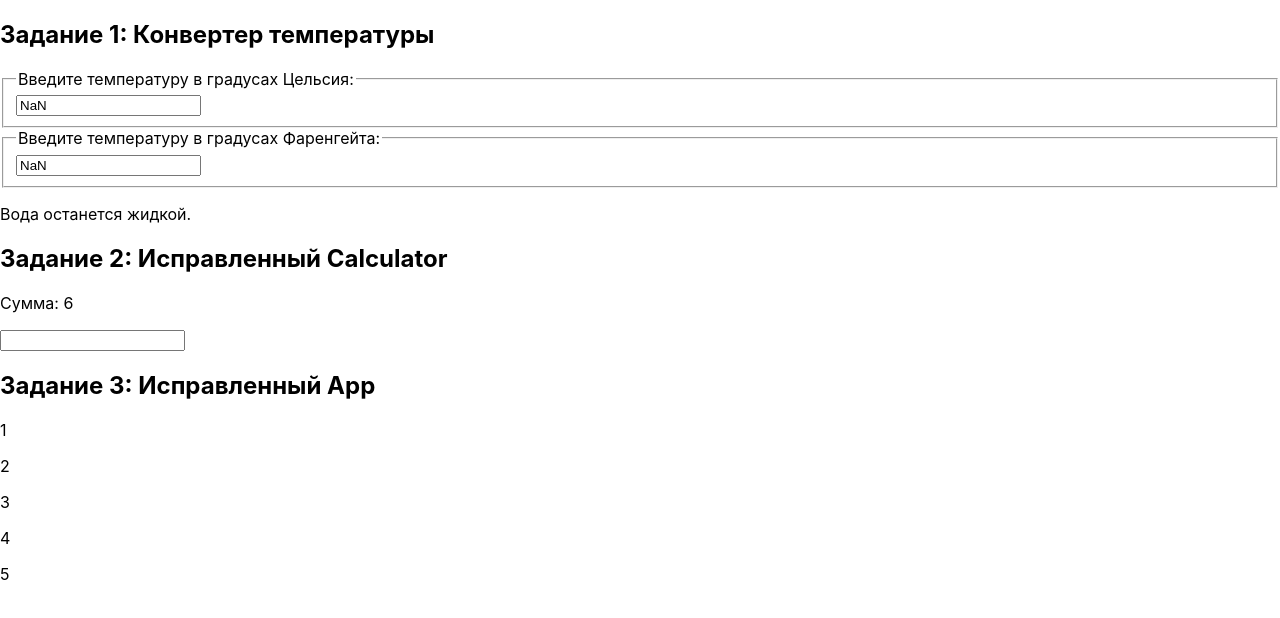
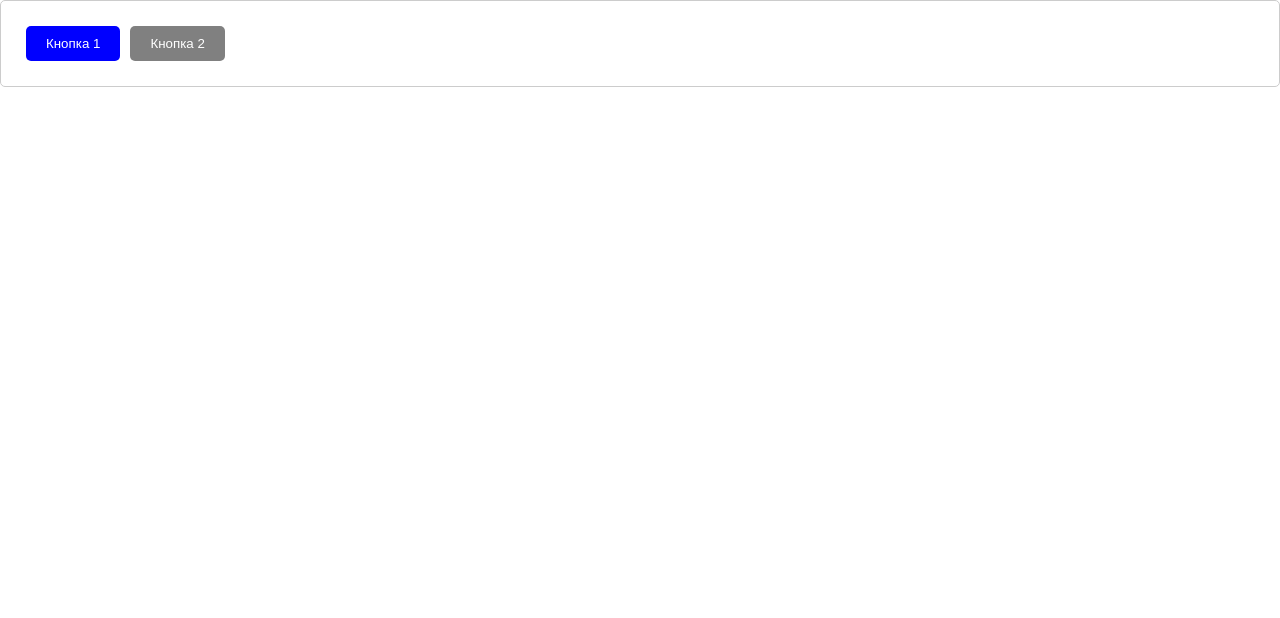
Before and after one commit to ShamarBey/React_tasks, a React (Create React App) app in the folder my-app/: page / in a window 1280 px wide. Shown: the top 618 px of the page. Built offline with nearby package versions, Linux system fonts and the light colour scheme.

Commit message:
Задание 98

```diff
--- a/my-app/src/App.js
+++ b/my-app/src/App.js
@@ -1,122 +1,13 @@
-import React, { useState } from 'react';
+import React from 'react';
+import './styles.css'; // Подключение внешнего CSS файла
 
-// Компонент TempInp (ввод температуры)
-function TempInp({ scale, temperature, onTemperatureChange }) {
+function ButtonComponent() {
   return (
-    <fieldset>
-      <legend>Введите температуру в градусах {scale}:</legend>
-      <input value={temperature} onChange={(e) => onTemperatureChange(e.target.value)} />
-    </fieldset>
-  );
-}
-
-// Компонент Verdict (вывод вердикта)
-function Verdict({ celsius }) {
-  if (celsius >= 100) {
-    return <p>Вода закипит.</p>;
-  } else if (celsius <= 0) {
-    return <p>Вода замёрзнет.</p>;
-  } else {
-    return <p>Вода останется жидкой.</p>;
-  }
-}
-
-// Компонент Calculator (исправленный)
-function Calculator() {
-  const [value, setValue] = useState('');
-  const [nums, setNums] = useState([1, 2, 3]);
-
-  // Сумма вычисляется на основе массива nums
-  const sum = nums.reduce((acc, num) => acc + Number(num), 0);
-
-  const handleChange = (event) => {
-    setValue(event.target.value);
-  };
-
-  const handleBlur = (event) => {
-    const newNum = event.target.value;
-    setNums([...nums, newNum]); // Добавляем элемент в массив
-    setValue(''); // Очищаем инпут
-  };
-
-  return (
-    <div>
-      <p>Сумма: {sum}</p>
-      <input value={value} onChange={handleChange} onBlur={handleBlur} />
+    <div className="container">
+      <button className="primary-button">Кнопка 1</button>
+      <button className="secondary-button">Кнопка 2</button>
     </div>
   );
 }
 
-// Компонент App (исправленный)
-function App() {
-  const [notes, setNotes] = useState([1, 2, 3, 4, 5]);
-  const [editNum, setEditNum] = useState(null);
-
-  const startEdit = (index) => {
-    setEditNum(index);
-  };
-
-  const changeItem = (event, index) => {
-    const newNotes = [...notes];
-    newNotes[index] = event.target.value;
-    setNotes(newNotes);
-  };
-
-  return (
-    <div>
-      {notes.map((note, index) => (
-        <div key={index}>
-          {editNum === index ? (
-            <input
-              value={note}
-              onChange={(e) => changeItem(e, index)}
-              onBlur={() => setEditNum(null)} // Завершаем редактирование
-            />
-          ) : (
-            <p onClick={() => startEdit(index)}>{note}</p>
-          )}
-        </div>
-      ))}
-    </div>
-  );
-}
-
-// Основной компонент
-function Main() {
-  const [temperature, setTemperature] = useState('');
-  const [scale, setScale] = useState('celsius');
-
-  // Функции для конвертации температуры
-  const toCelsius = (fahrenheit) => ((fahrenheit - 32) * 5) / 9;
-  const toFahrenheit = (celsius) => (celsius * 9) / 5 + 32;
-
-  const handleCelsiusChange = (value) => {
-    setTemperature(value);
-    setScale('celsius');
-  };
-
-  const handleFahrenheitChange = (value) => {
-    setTemperature(value);
-    setScale('fahrenheit');
-  };
-
-  const celsius = scale === 'celsius' ? parseFloat(temperature) : toCelsius(parseFloat(temperature));
-  const fahrenheit = scale === 'fahrenheit' ? parseFloat(temperature) : toFahrenheit(parseFloat(temperature));
-
-  return (
-    <div>
-      <h2>Задание 1: Конвертер температуры</h2>
-      <TempInp scale="Цельсия" temperature={celsius} onTemperatureChange={handleCelsiusChange} />
-      <TempInp scale="Фаренгейта" temperature={fahrenheit} onTemperatureChange={handleFahrenheitChange} />
-      <Verdict celsius={celsius} />
-
-      <h2>Задание 2: Исправленный Calculator</h2>
-      <Calculator />
-
-      <h2>Задание 3: Исправленный App</h2>
-      <App />
-    </div>
-  );
-}
-
-export default Main;
+export default ButtonComponent;
--- /dev/null
+++ b/my-app/src/styles.css
@@ -0,0 +1,26 @@
+.container {
+    padding: 20px;
+    border: 1px solid #ccc;
+    border-radius: 5px;
+    margin-bottom: 20px;
+  }
+
+  .primary-button {
+    padding: 10px 20px;
+    margin: 5px;
+    border: none;
+    border-radius: 5px;
+    cursor: pointer;
+    background-color: blue;
+    color: white;
+  }
+
+  .secondary-button {
+    padding: 10px 20px;
+    margin: 5px;
+    border: none;
+    border-radius: 5px;
+    cursor: pointer;
+    background-color: gray;
+    color: white;
+  }
```
